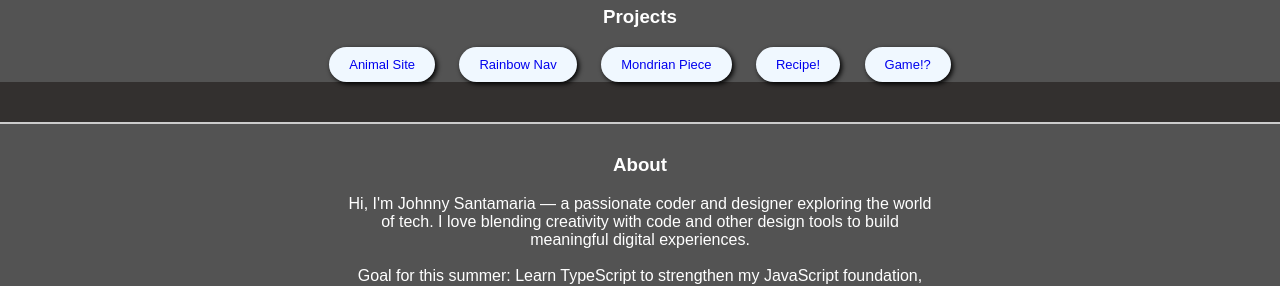
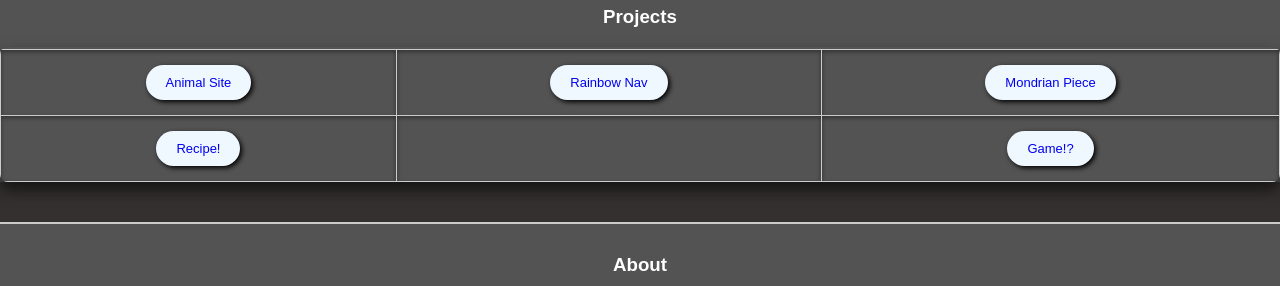
Before and after one commit to johnny603/ofa-frontend-lab-2025, a website: page index.html in a window 1280 px wide. Shown: the part 72-358 px from the top of the page. Drawn offline with Linux system fonts and the light colour scheme.

Commit message:
polished sites

```diff
--- a/index.css
+++ b/index.css
@@ -119,3 +119,18 @@ iframe {
     display: block;
     margin: 0 auto;
 }
+
+table {
+    width: 100%;
+    border-collapse: collapse;
+    text-align: center;
+    box-shadow: 0 8px 16px rgba(0, 0, 0, 0.6); /* Adds 3D table shadow */
+    border-radius: 8px; /* Optional: Rounds table corners */
+    overflow: hidden; /* Ensures border-radius clips children */
+  }
+
+  td {
+    padding: 15px;
+    border: 1px solid #ccc;
+    box-shadow: inset 0 2px 4px rgba(0, 0, 0, 0.4); /* Inset for slight 3D cell depth */
+  }
--- a/index.html
+++ b/index.html
@@ -10,17 +10,23 @@
   <div id="notification" class="notification hidden"></div>
   <div class="container">
     <!-- Main heading -->
-    <h1>Code Tenderloin - 2025</h1>
+    <h1>Code Tenderloin Summer 2025 Showcase</h1>
 
     <!-- Navigation bar with external links -->
     <h3>Projects</h3>
-    <nav>
-      <a href="animals/penguin.html">Animal Site</a>
-      <a href="colors/indexColors.html">Rainbow Nav</a>
-      <a href="mondrian/mondrianIndex.html">Mondrian Piece</a>
-      <a href="recipe/recipeIndex.html">Recipe!</a>
-      <a href="games/gameIndex.html">Game!?</a>
-    </nav>
+    <table>
+      <th>
+      <tr>
+        <td><a href="animals/penguin.html">Animal Site</a></td>
+        <td><a href="colors/indexColors.html">Rainbow Nav</a></td>
+        <td><a href="mondrian/mondrianIndex.html">Mondrian Piece</a></td>
+      </tr>
+      <tr>
+        <td><a href="recipe/recipeIndex.html">Recipe!</a></td>
+        <td></td>
+        <td><a href="games/gameIndex.html">Game!?</a></td> <!-- empty cell to balance the row -->
+      </tr>
+    </table>
   </div>
 
 
--- a/tsSrc/hello.ts
+++ b/tsSrc/hello.ts
@@ -32,7 +32,9 @@ async function loadPage(page: string): Promise<void> {
       setupH3ClickEvents(); // Reattach events after content change
     }
   }
-}
+  catch (error) {
+    console.error('Failed to load page:', error);
+  }
 
 function handleHashChange(): void {
   const page = location.hash.replace('#', '') || 'home';
@@ -49,4 +51,4 @@ document.addEventListener('DOMContentLoaded', () => {
   sayHello();
   handleHashChange();
   window.addEventListener('hashchange', handleHashChange);
-});
+});}
```
